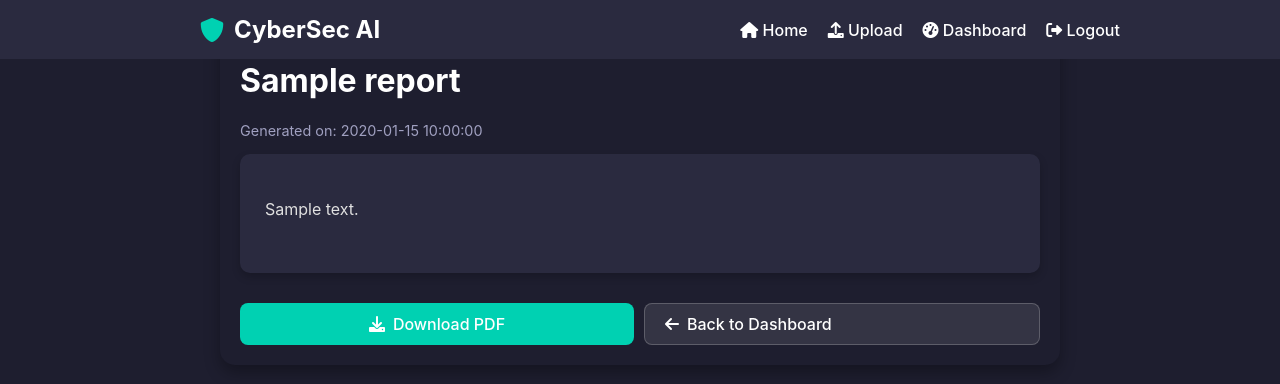
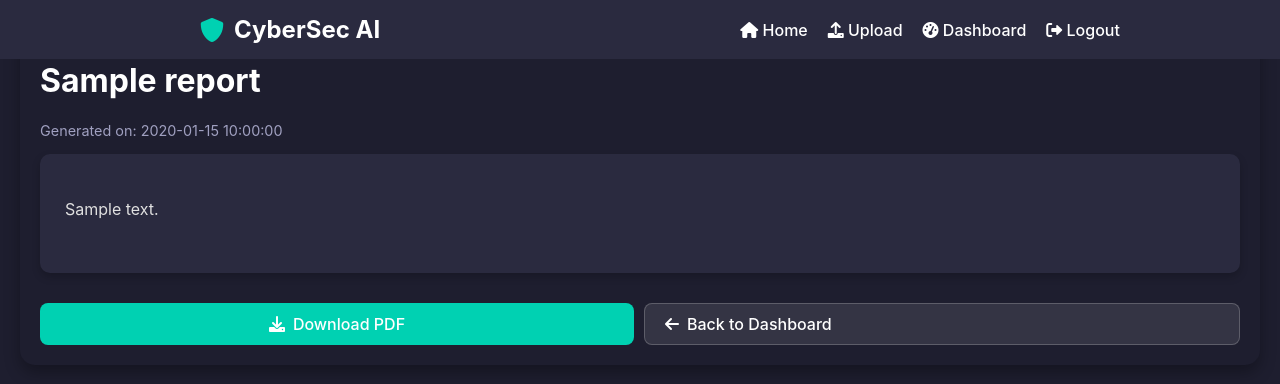
Before and after one commit to CYBERBULL123/CYBERApp, a Flask app: page /report/1 in a window 1280 px wide. Shown: the top 384 px of the page. Run offline with Flask 3, Linux system fonts and the light colour scheme; a user stored in the database is signed in; tables that the repository leaves empty hold one stand-in row (values such as "Sample post"); some libraries are stand-ins or nearby versions.

```diff
--- a/static/css/style.css
+++ b/static/css/style.css
@@ -806,7 +806,7 @@ nav .hamburger .line {
 
 /* ==================== REPORT PAGE ==================== */
 .report-container {
-    max-width: 800px;
+    max-width: 1600px;
     margin: 0 auto;
     padding: 20px;
     background-color: #1e1e2f; /* Dark background for the entire container */
```
